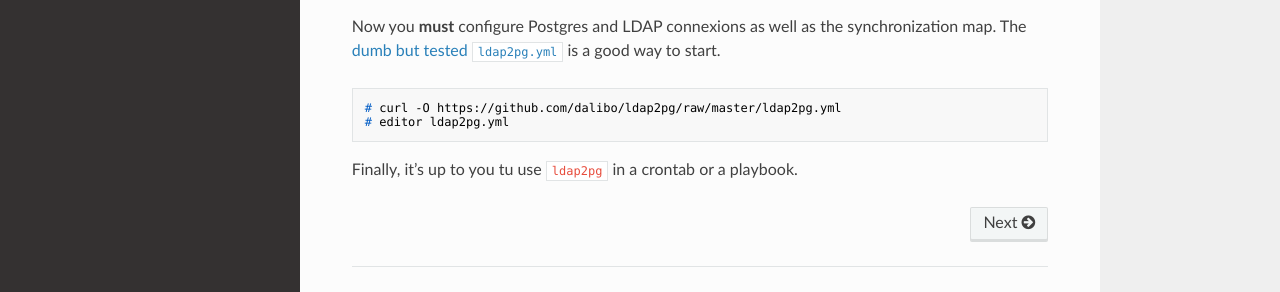
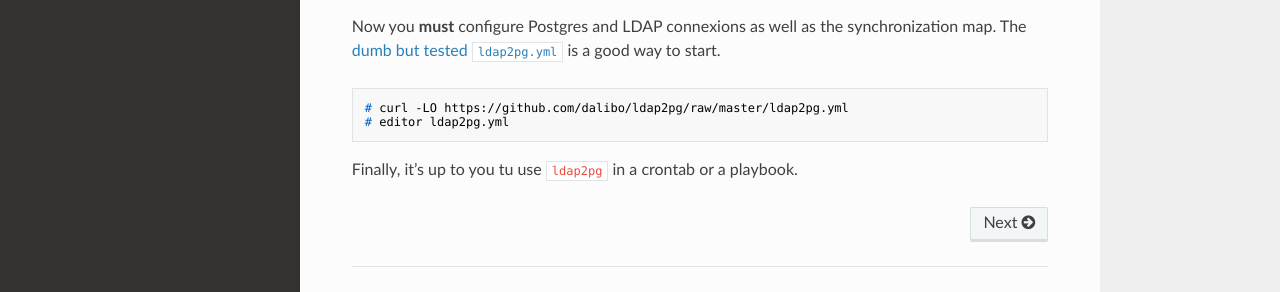
Before and after one commit to dalibo/ldap2pg, an MkDocs documentation site: the page built from docs/index.md, in a window 1280 px wide and 900 px high, scrolled down 558 px. Shown: the part 528-820 px from the top of the window. Built offline with MkDocs 1.6.1, drawn with Linux system fonts in a browser that asks for light colours; nearby versions of some CDN libraries; old or Windows-style settings are respelled for this version of MkDocs.

````diff
--- a/docs/index.md
+++ b/docs/index.md
@@ -34,7 +34,7 @@ The
 a good way to start.
 
 ``` console
-# curl -O https://github.com/dalibo/ldap2pg/raw/master/ldap2pg.yml
+# curl -LO https://github.com/dalibo/ldap2pg/raw/master/ldap2pg.yml
 # editor ldap2pg.yml
 ```
 
````
